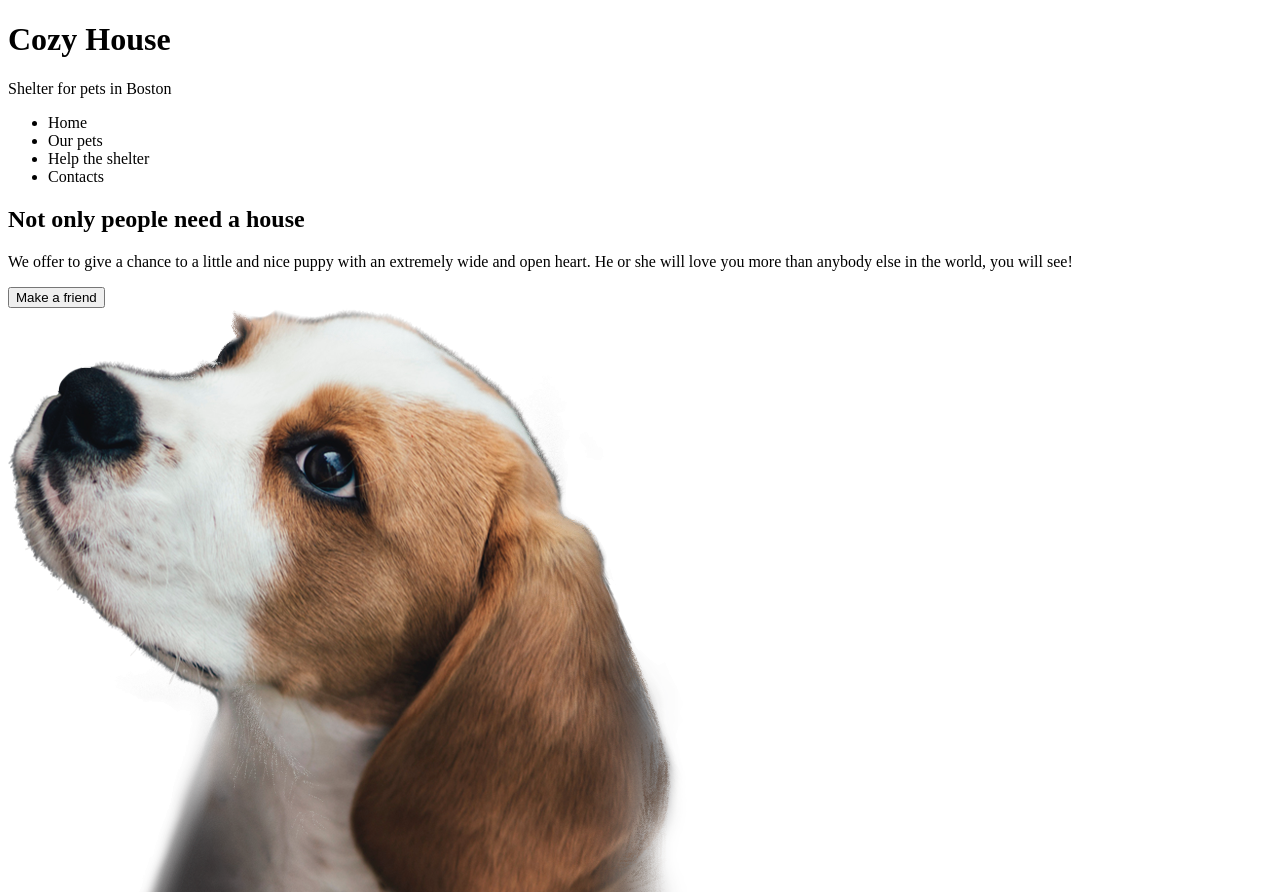
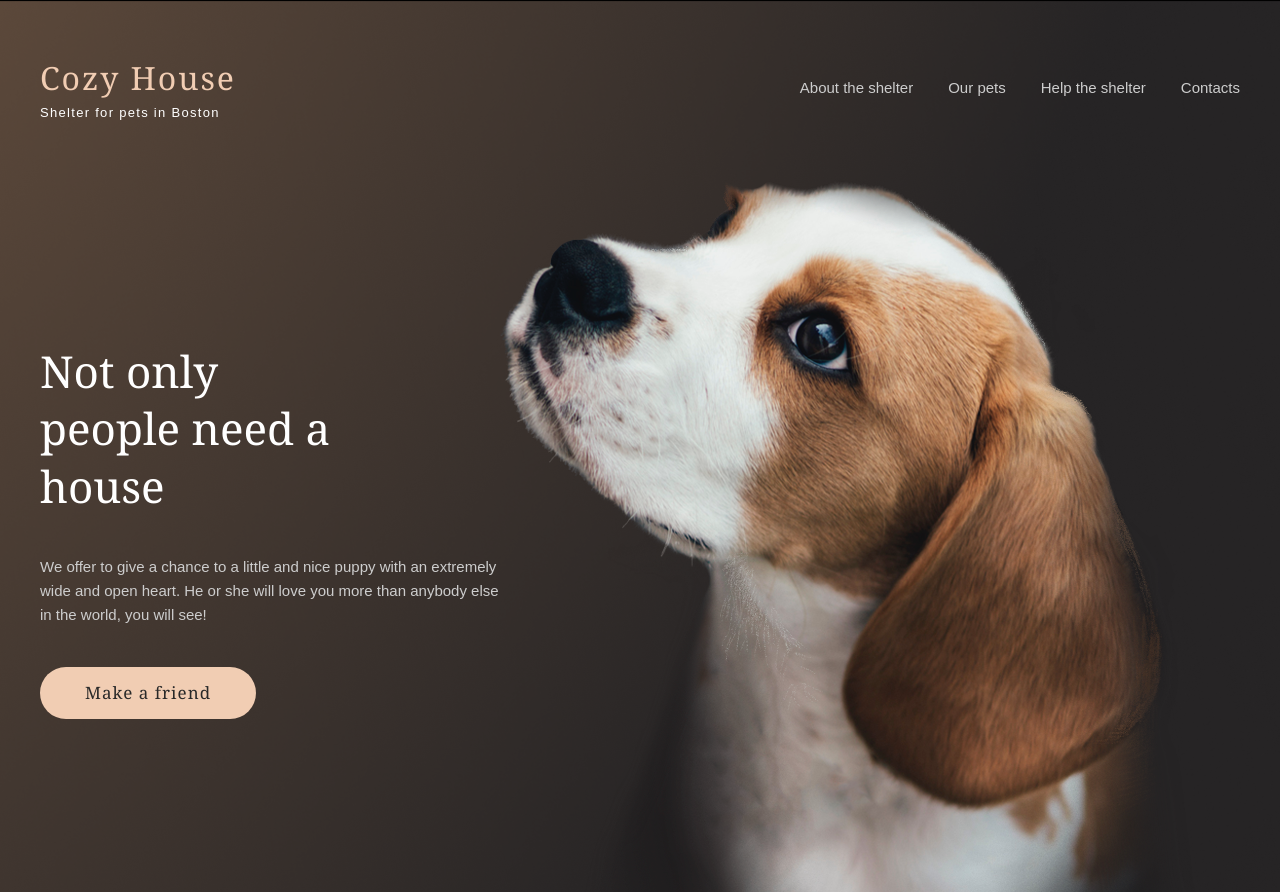
Before and after one commit to squidawg/shelter, a website: page pages/index.html in a window 1280 px wide. Shown: the top 892 px of the page. Drawn offline with Linux system fonts and the light colour scheme.

Commit message:
feat: add style for header and not only block

```diff
--- a/package.json
+++ b/package.json
@@ -16,5 +16,8 @@
   "bugs": {
     "url": "https://github.com/squidawg/shelter/issues"
   },
-  "homepage": "https://github.com/squidawg/shelter#readme"
+  "homepage": "https://github.com/squidawg/shelter#readme",
+  "dependencies": {
+    "normalize-scss": "^7.0.1"
+  }
 }
--- a/pages/index.html
+++ b/pages/index.html
@@ -11,15 +11,16 @@
 </head>
 <body>
 <div class="top_layout">
-    <header class="header">
-        <div class="header_inner">
+    <header class="header wrapper">
+        <div class="header_inner margin">
             <div class="logo">
                 <h1 class="logo_title">Cozy House</h1>
                 <p class="logo_subtitle">Shelter for pets in Boston</p>
             </div>
+
             <nav class="navigation">
                 <ul class="navigation_inner">
-                    <li class="navigation_element">Home</li>
+                    <li class="navigation_element">About the shelter</li>
                     <li class="navigation_element">Our pets</li>
                     <li class="navigation_element">Help the shelter</li>
                     <li class="navigation_element">Contacts</li>
@@ -27,7 +28,7 @@
             </nav>
         </div>
     </header>
-    <section class="not-only">
+    <section class="not-only wrapper margin">
         <div class="promo">
             <h2 class="promo_title">Not only people need a house</h2>
             <p class="promo_text">We offer to give a chance to a little and nice puppy with an extremely wide and open heart. He or she will love you more than anybody else in the world, you will see!</p>
@@ -40,7 +41,7 @@
         </div>
     </section>
 </div>
-<section class="about">
+<section class="about wrapper">
     <div class="about_pets">
         <img class="about_image" src="../assets/images/about-pets.png" alt="about-pets">
     </div>
@@ -50,8 +51,8 @@
         <p class="about_text">We feed our wards with the best food and make sure that they do not get sick, feel comfortable (including psychologically) and well. We are supported by 87 volunteers and 28 employees of various skill levels. About 12% of the animals are taken by the shelter staff. Taking care of the animals, they become attached to the pets and would hardly ever leave them alone.</p>
     </div>
 </section>
-<section class="our-friends">
-    <div class="our-friends_inner">
+<section class="our-friends wrapper">
+    <div class="our-friends_inner margin">
         <h3 class="section_title">Our friends who
             are looking for a house</h3>
 
@@ -100,7 +101,7 @@
 
     </div>
 </section>
-<section class="help">
+<section class="help wrapper">
     <h3 class="section_name">How you can help our shelter</h3>
     <div class="grid">
         <div class="grid_element">
@@ -142,7 +143,7 @@
     </div>
 
 </section>
-<section class="donation">
+<section class="donation wrapper">
     <div class="donation_image">
         <img class="donation_dog" src="../assets/images/donation-dog.png" alt="donation-dog">
     </div>
@@ -156,7 +157,7 @@
         <p class="donation_text">Legal information and lorem ipsum dolor sit amet, consectetur adipiscing elit. Maecenas a ipsum at libero sagittis dignissim sed ac diam. Praesent ultrices maximus tortor et vulputate. Interdum et malesuada fames ac ante ipsum primis in faucibus.</p>
     </div>
 </section>
-<footer class="footer">
+<footer class="footer wrapper margin">
     <div class="contacts">
         <h3 class="section_name">For questions and suggestions</h3>
         <div class="contacts_inner left">
--- a/sass/abstract/_constants.scss
+++ b/sass/abstract/_constants.scss
@@ -15,7 +15,7 @@ $color-background-text-card: #B2B2B2;
 
 
 
-$content-width: 1200px;
+$content-width: 1280px;
 $tablet-width: 768px;
 $mobile-big-width: 375px;
 $mobile-small-width: 320px;
--- /dev/null
+++ b/sass/abstract/_mixins.scss
@@ -0,0 +1,8 @@
+@mixin font ($size, $height, $style: normal, $weight: 400, $letter-spacing: 0) {
+  font-style: $style;
+  font-weight: $weight;
+  font-size: $size;
+  line-height: $height;
+  letter-spacing: $letter-spacing;
+
+}
--- /dev/null
+++ b/sass/abstract/_placeholders.scss
@@ -0,0 +1,10 @@
+%transition{
+  transition: all .3s ease-out;
+}
+%font-arial {
+  font-family: 'Arial',  sans-serif;
+}
+
+%font-georgia {
+  font-family: 'Georgia', sans-serif;
+}
--- a/sass/base/_base.scss
+++ b/sass/base/_base.scss
@@ -0,0 +1,3 @@
+body{
+  margin: 0;
+}
--- /dev/null
+++ b/sass/base/_buttons.scss
@@ -0,0 +1,27 @@
+.button{
+  @extend %font-georgia;
+  @include font($size:17px, $height:130%, $letter-spacing: 0.06em);
+  padding: 15px 45px 15px 45px;
+  border-radius: 100px;
+  cursor: pointer;
+  @extend %transition;
+
+  &_bordered {
+    background: $color-light;
+    border: 2px solid $color-primary;
+    //align-items: center;
+
+    &:hover{
+      background: $color-primary;
+    }
+  }
+  &_colored{
+    background: $color-primary;
+    color: $color-button;
+    border: none;
+    &:hover{
+      background: $color-primary-light;
+
+    }
+  }
+}
--- /dev/null
+++ b/sass/components/_header.scss
@@ -0,0 +1,45 @@
+.top_layout{
+  background-image:  url("/assets/images/start-screen-gradient-background.png");
+  background-position: center;
+  background-size: cover;
+}
+
+.header_inner{
+  padding-top: 60px;
+  display: flex;
+  flex-direction: row;
+  justify-content: space-between;
+}
+
+.navigation{
+  &_inner {
+    padding: 0;
+    list-style: none;
+    display: flex;
+    flex-direction: row;
+    gap: 35px;
+  }
+  &_element{
+    @extend %font-arial;
+    @include font(15px, 160%,$letter-spacing: 0);
+    color: $color-background-text;
+
+  }
+}
+
+.logo{
+  &_title{
+    @extend %font-georgia;
+    @include font(32px, 110%,$letter-spacing: 0.06em);
+    color: $color-primary;
+    margin: 0;
+    padding-bottom: 10px;
+  }
+  &_subtitle{
+    @extend %font-arial;
+    @include font(13px, 15px,$letter-spacing: 0.1em);
+    color: $color-background-h2;
+    margin: 0;
+
+  }
+}
--- /dev/null
+++ b/sass/components/_not-only.scss
@@ -0,0 +1,30 @@
+.not-only{
+  display: flex;
+  flex-direction: row;
+  padding-top: 60px;
+}
+
+.promo{
+  display: flex;
+  flex-direction: column;
+  gap: 40px;
+  &_title{
+    margin: 0;
+    padding-top: 163px;
+    align-items: center;
+    width: 310px;
+    @extend %font-georgia;
+    @include font(44px, 130%);
+    color: $color-background-h2;
+  }
+  &_text{
+    margin: 0;
+    @extend %font-arial;
+    @include font(15px, 160%);
+    color: $color-background-text;
+    width: 460px;
+
+  }
+  &_image{
+  }
+}
--- /dev/null
+++ b/sass/layout/_wrapper.scss
@@ -0,0 +1,8 @@
+.wrapper {
+  max-width: $content-width;
+  margin: auto;
+}
+
+.margin{
+  margin: 0 40px 0;
+}
--- a/sass/style.scss
+++ b/sass/style.scss
@@ -1,2 +1,15 @@
+
+
+
 @import "abstract/constants";
+@import "abstract/mixins";
+@import "abstract/placeholders";
+
+
+@import "base/buttons";
 @import "base/base";
+
+@import "components/header";
+@import "components/not-only";
+
+@import "layout/wrapper";
```
Also changed, not shown: assets/images/start-screen-gradient-background.png (added), sass/style.css, 3 other files.
